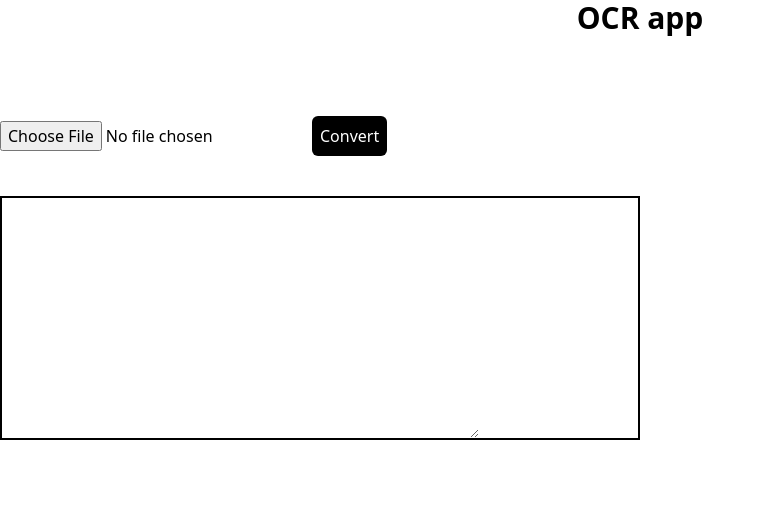
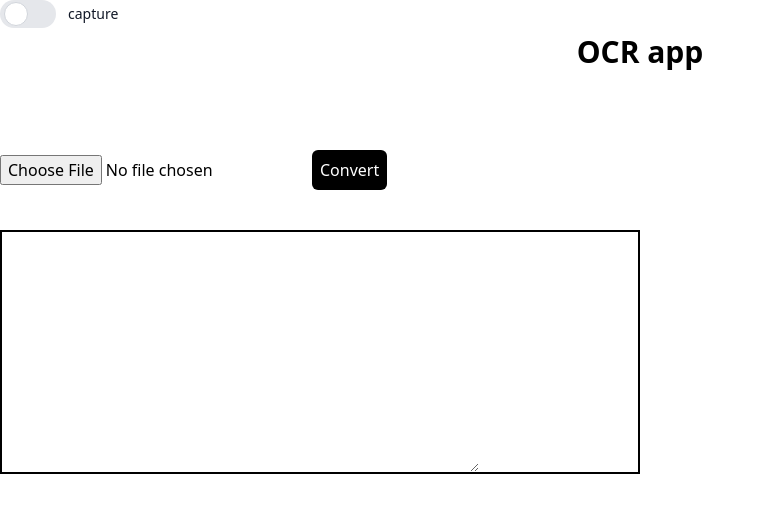
Before and after one commit to samyakkhatua/OCRapp, a React (Vite) app: page / in a window 1280 px wide. Shown: the top 512 px of the page, without its empty margins (0-765 px from the left). Built offline with nearby package versions, Linux system fonts and the light colour scheme.

Commit message:
mode toggle added

```diff
--- a/src/App.jsx
+++ b/src/App.jsx
@@ -5,6 +5,7 @@ import Tesseract from "tesseract.js";
 function App() {
   const [text, setText] = useState("");
   const [image, setImage] = useState("");
+  const [mode, setMode] = useState("capture");
 
   const handleSubmit = () => {
     Tesseract.recognize(image, "eng", {
@@ -21,8 +22,37 @@ function App() {
       });
   };
 
+  const handleMode = () => {
+    setMode("upload");
+  };
+
   return (
     <>
+      {/* container  */}
+      <div>
+        {/* upload capture toggle  */}
+        <div>
+          <label class="inline-flex relative items-center cursor-pointer">
+            <input
+              type="checkbox"
+              value=""
+              placeholder=""
+              class="sr-only peer"
+            />
+
+            <div
+              class="w-14 h-7 bg-gray-200 peer-focus:outline-none peer-focus:ring-4 peer-focus:ring-blue-300 dark:peer-focus:ring-blue-800 rounded-full peer dark:bg-gray-700 peer-checked:after:translate-x-full peer-checked:after:border-white after:content-[''] after:absolute after:top-0.5 after:left-[4px] after:bg-white after:border-gray-300 after:border after:rounded-full after:h-6 after:w-6 after:transition-all dark:border-gray-600 peer-checked:bg-blue-600"
+              onClick={handleMode}
+            ></div>
+
+            <span class="ml-3 text-sm font-medium text-gray-900 dark:text-gray-300">
+              {mode}
+            </span>
+          </label>
+        </div>
+      </div>
+
+      {/* ==================================================================== */}
       <div className="container">
         <p className="text-3xl font-bold text-center mb-20">OCR app</p>
         <input
```
